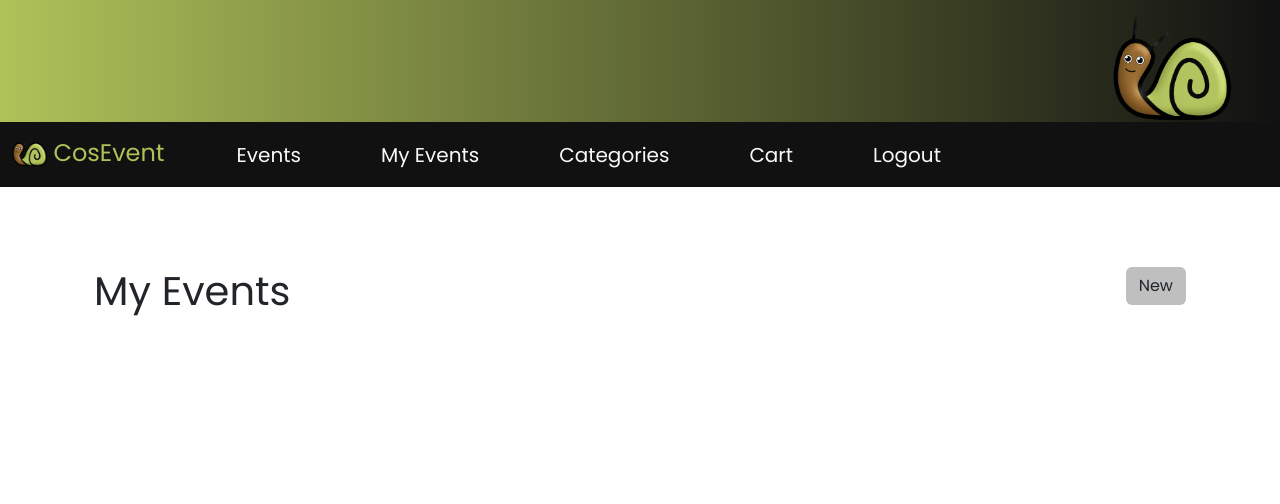
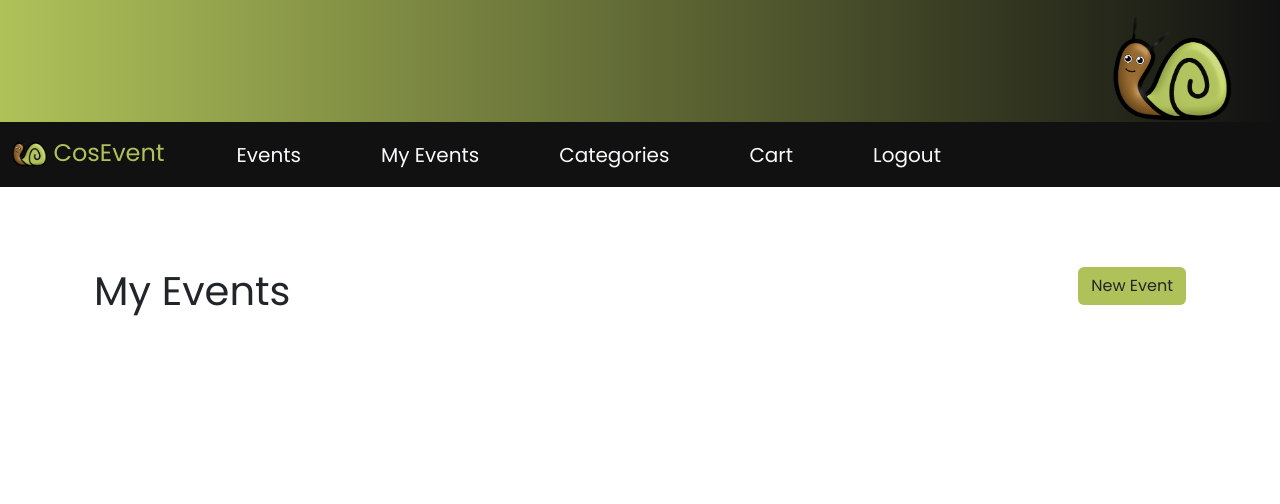
Before and after one commit to snails-pace/cosevent, a Django app: page /my_events in a window 1280 px wide. Shown: the top 504 px of the page. Run offline with Django 4.2, Linux system fonts and the light colour scheme; the visitor is signed in with stand-in values (Sample User, id 1); data that the repository does not hold is empty; some libraries are stand-ins or nearby versions.

Commit message:
Change button text new to new object

```diff
--- a/cosevent/templates/category_list.html
+++ b/cosevent/templates/category_list.html
@@ -7,7 +7,7 @@
     <div class="container">
         <div class="row">
             <h2 class="col-auto me-auto">Categories</h2>
-            <div class="col-auto"><a class="btn btn-new" href="{% url 'category_create' %}">New</a></div>
+            <div class="col-auto"><a class="btn btn-new" href="{% url 'category_create' %}">New Category</a></div>
         </div>
     </div>
 
--- a/cosevent/templates/event_list.html
+++ b/cosevent/templates/event_list.html
@@ -7,7 +7,7 @@
     <div class="container">
         <div class="row">
             <h1 class="col-auto me-auto">{% if my_view %}My {% endif %}Events</h1>
-            {% if my_view %}<div class="col-auto"><a class="btn btn-new" href="{% url 'event_create' %}">New</a></div>{% endif %}
+            {% if my_view %}<div class="col-auto"><a class="btn btn-new" href="{% url 'event_create' %}">New Event</a></div>{% endif %}
         </div>
     </div>
 {% endblock %}
--- a/cosevent/templates/input_form.html
+++ b/cosevent/templates/input_form.html
@@ -13,7 +13,7 @@
                 class="form-select {% if form.is_bound %}{% if not f_field.errors %}is-valid{% else %}is-invalid{% endif %}{% endif %}"
                 aria-describedby="invalid-{{ f_field.id_for_label }}">
                 {# https://stackoverflow.com/questions/36724255/render-choicefield-options-in-django-template #}
-                {# iterate over subwidgets to get the opions for the select field #}
+                {# iterate over subwidgets to get the options for the select field #}
                     {% for widget in f_field.subwidgets %}
                         {{ widget }}
                     {% endfor %}
--- a/static/main.css
+++ b/static/main.css
@@ -92,7 +92,7 @@ body {
 
 .btn-cancel,
 .btn-new {
-    background-color: #BFBFBF !important;
+    background-color: #AFC259 !important;
 }
 
 #category-name {
```
